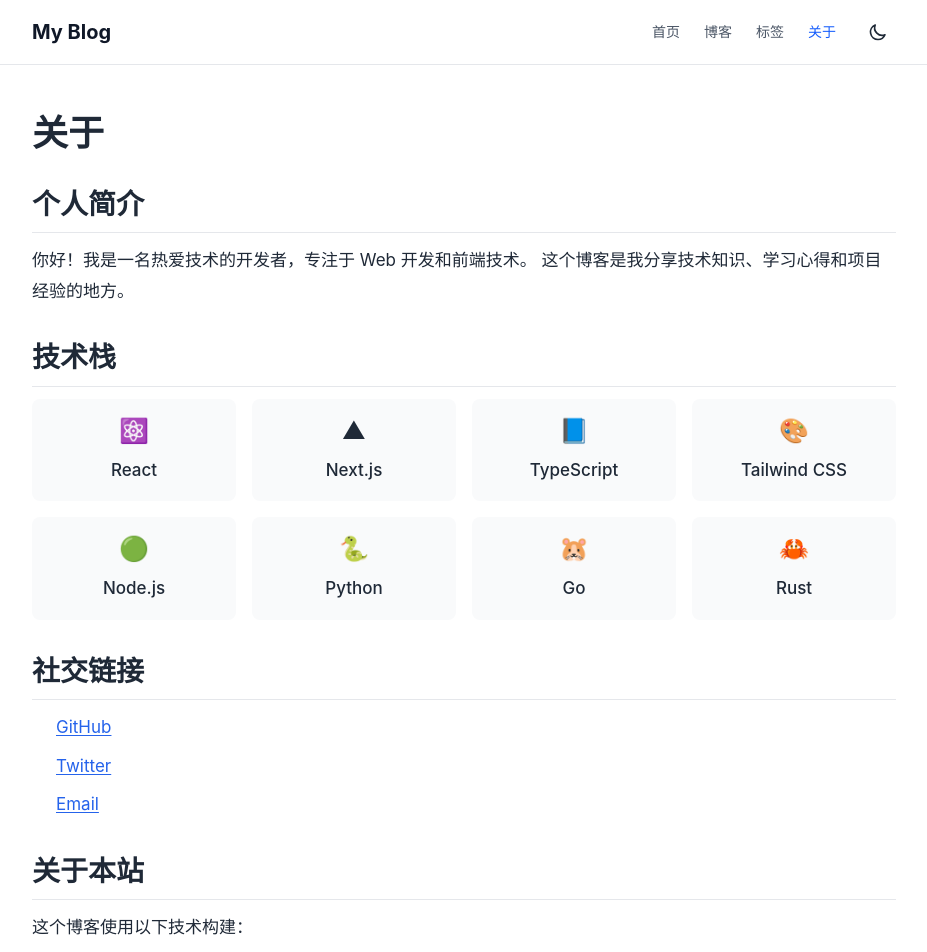
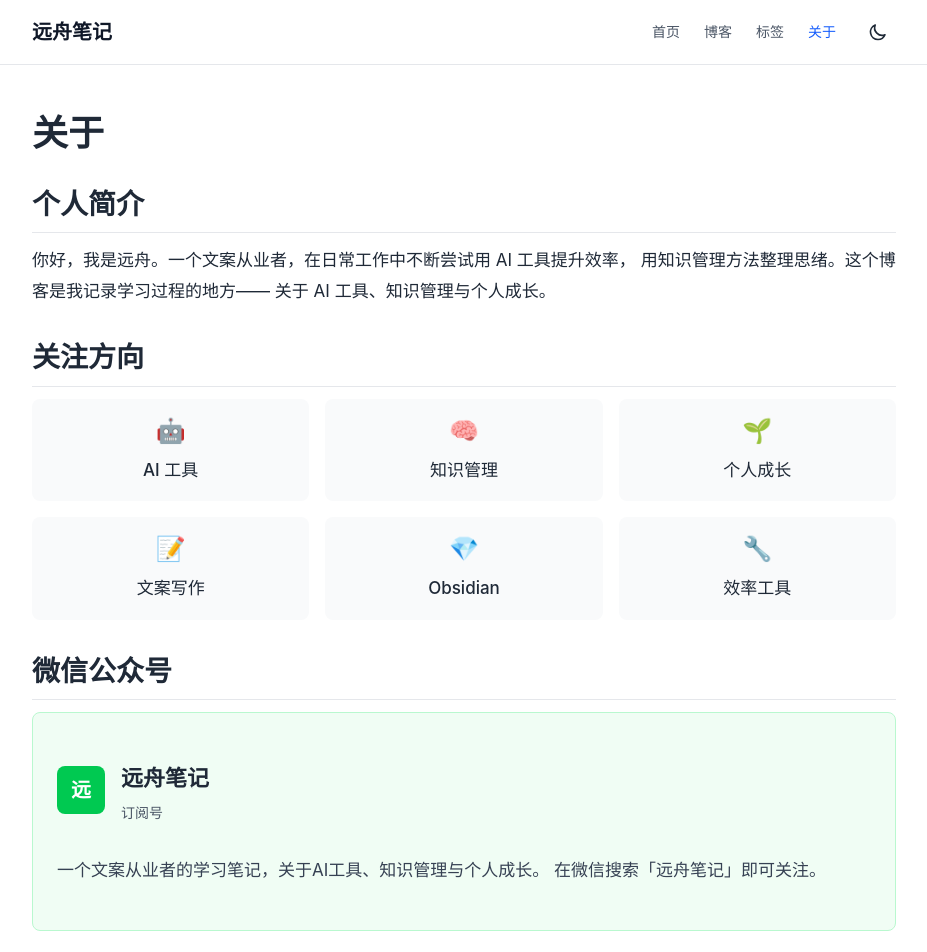
Before and after one commit to yuanzhounote/myblog, a Next.js app: page /about in a window 1280 px wide. Shown: the top 952 px of the page, without its empty margins (176-1103 px from the left). Built offline with nearby package versions, Linux system fonts and the light colour scheme.

Commit message:
update: 博客品牌统一为「远舟笔记」，更新关于页和元数据

```diff
--- a/src/app/about/page.tsx
+++ b/src/app/about/page.tsx
@@ -3,8 +3,8 @@
 import Footer from '@/components/Footer';
 
 export const metadata = {
-  title: '关于 | My Blog',
-  description: '关于我',
+  title: '关于 | 远舟笔记',
+  description: '一个文案从业者的学习笔记，关于AI工具、知识管理与个人成长。',
 };
 
 export default function AboutPage() {
@@ -20,64 +20,71 @@
             <section className="mb-8">
               <h2>个人简介</h2>
               <p>
-                你好！我是一名热爱技术的开发者，专注于 Web 开发和前端技术。
-                这个博客是我分享技术知识、学习心得和项目经验的地方。
+                你好，我是远舟。一个文案从业者，在日常工作中不断尝试用 AI 工具提升效率，
+                用知识管理方法整理思绪。这个博客是我记录学习过程的地方——
+                关于 AI 工具、知识管理与个人成长。
               </p>
             </section>
 
             <section className="mb-8">
-              <h2>技术栈</h2>
-              <div className="grid grid-cols-2 md:grid-cols-4 gap-4 not-prose">
+              <h2>关注方向</h2>
+              <div className="grid grid-cols-2 md:grid-cols-3 gap-4 not-prose">
                 <div className="p-4 bg-gray-50 dark:bg-gray-800 rounded-lg text-center">
-                  <div className="text-2xl mb-2">⚛️</div>
-                  <div className="font-medium">React</div>
+                  <div className="text-2xl mb-2">🤖</div>
+                  <div className="font-medium">AI 工具</div>
                 </div>
                 <div className="p-4 bg-gray-50 dark:bg-gray-800 rounded-lg text-center">
-                  <div className="text-2xl mb-2">▲</div>
-                  <div className="font-medium">Next.js</div>
+                  <div className="text-2xl mb-2">🧠</div>
+                  <div className="font-medium">知识管理</div>
                 </div>
                 <div className="p-4 bg-gray-50 dark:bg-gray-800 rounded-lg text-center">
-                  <div className="text-2xl mb-2">📘</div>
-                  <div className="font-medium">TypeScript</div>
+                  <div className="text-2xl mb-2">🌱</div>
+                  <div className="font-medium">个人成长</div>
                 </div>
                 <div className="p-4 bg-gray-50 dark:bg-gray-800 rounded-lg text-center">
-                  <div className="text-2xl mb-2">🎨</div>
-                  <div className="font-medium">Tailwind CSS</div>
+                  <div className="text-2xl mb-2">📝</div>
+                  <div className="font-medium">文案写作</div>
                 </div>
                 <div className="p-4 bg-gray-50 dark:bg-gray-800 rounded-lg text-center">
-                  <div className="text-2xl mb-2">🟢</div>
-                  <div className="font-medium">Node.js</div>
+                  <div className="text-2xl mb-2">💎</div>
+                  <div className="font-medium">Obsidian</div>
                 </div>
                 <div className="p-4 bg-gray-50 dark:bg-gray-800 rounded-lg text-center">
-                  <div className="text-2xl mb-2">🐍</div>
-                  <div className="font-medium">Python</div>
-                </div>
-                <div className="p-4 bg-gray-50 dark:bg-gray-800 rounded-lg text-center">
-                  <div className="text-2xl mb-2">🐹</div>
-                  <div className="font-medium">Go</div>
-                </div>
-                <div className="p-4 bg-gray-50 dark:bg-gray-800 rounded-lg text-center">
-                  <div className="text-2xl mb-2">🦀</div>
-                  <div className="font-medium">Rust</div>
+                  <div className="text-2xl mb-2">🔧</div>
+                  <div className="font-medium">效率工具</div>
                 </div>
               </div>
             </section>
 
             <section className="mb-8">
-              <h2>社交链接</h2>
+              <h2>微信公众号</h2>
+              <div className="not-prose p-6 bg-green-50 dark:bg-green-900/20 rounded-lg border border-green-200 dark:border-green-800">
+                <div className="flex items-center gap-4 mb-3">
+                  <div className="w-12 h-12 bg-green-500 rounded-lg flex items-center justify-center text-white text-xl font-bold">
+                    远
+                  </div>
+                  <div>
+                    <h3 className="font-bold text-lg">远舟笔记</h3>
+                    <p className="text-sm text-gray-600 dark:text-gray-400">订阅号</p>
+                  </div>
+                </div>
+                <p className="text-gray-700 dark:text-gray-300">
+                  一个文案从业者的学习笔记，关于AI工具、知识管理与个人成长。
+                  在微信搜索「远舟笔记」即可关注。
+                </p>
+              </div>
+            </section>
+
+            <section className="mb-8">
+              <h2>联系我</h2>
               <ul>
                 <li>
-                  <a href="https://github.com" target="_blank" rel="noopener noreferrer">
-                    GitHub
+                  <a href="https://github.com/yuanzhounote" target="_blank" rel="noopener noreferrer">
+                    GitHub: @yuanzhounote
                   </a>
                 </li>
                 <li>
-                  <a href="https://twitter.com" target="_blank" rel="noopener noreferrer">
-                    Twitter
-                  </a>
-                </li>
-                <li>
-                  <a href="mailto:hello@example.com">Email</a>
+                  微信公众号：远舟笔记
                 </li>
               </ul>
             </section>
@@ -89,7 +96,7 @@
               </p>
               <ul>
                 <li>
-                  <strong>Next.js 16</strong> - React 框架，支持 SSR 和 SSG
+                  <strong>Next.js</strong> - React 框架，支持静态生成
                 </li>
                 <li>
                   <strong>TypeScript</strong> - 类型安全的 JavaScript
@@ -102,7 +109,7 @@
                 </li>
               </ul>
               <p>
-                文章使用 Markdown 编写，支持代码高亮、数学公式等功能。
+                文章使用 Markdown 编写，支持代码高亮等功能。由 MiMo Code 辅助开发完成。
               </p>
             </section>
           </div>
--- a/src/app/blog/[slug]/page.tsx
+++ b/src/app/blog/[slug]/page.tsx
@@ -22,7 +22,7 @@
   }
 
   return {
-    title: `${post.title} | My Blog`,
+    title: `${post.title} | 远舟笔记`,
     description: post.description || post.excerpt,
     keywords: post.tags,
   };
--- a/src/app/layout.tsx
+++ b/src/app/layout.tsx
@@ -2,9 +2,9 @@
 import "./globals.css";
 
 export const metadata: Metadata = {
-  title: "My Blog | 技术博客",
-  description: "一个关于 Web 开发、编程和技术的个人博客",
-  keywords: ["博客", "技术", "Web 开发", "Next.js", "React", "TypeScript"],
+  title: "远舟笔记",
+  description: "一个文案从业者的学习笔记，关于AI工具、知识管理与个人成长。",
+  keywords: ["博客", "AI", "知识管理", "个人成长", "效率工具", "Obsidian", "文案"],
 };
 
 export default function RootLayout({
--- a/src/app/page.tsx
+++ b/src/app/page.tsx
@@ -14,9 +14,9 @@
       <main className="flex-1">
         <div className="max-w-4xl mx-auto px-4 py-12">
           <section className="mb-12">
-            <h1 className="text-4xl font-bold mb-4">My Blog</h1>
+            <h1 className="text-4xl font-bold mb-4">远舟笔记</h1>
             <p className="text-lg text-gray-600 dark:text-gray-400 mb-6">
-              一个关于 Web 开发、编程和技术的个人博客
+              一个文案从业者的学习笔记，关于AI工具、知识管理与个人成长。
             </p>
             <Link
               href="/blog"
--- a/src/app/tags/page.tsx
+++ b/src/app/tags/page.tsx
@@ -4,7 +4,7 @@
 import { getAllTags } from '@/lib/blog';
 
 export const metadata = {
-  title: '标签 | My Blog',
+  title: '标签 | 远舟笔记',
   description: '浏览所有文章标签',
 };
 
--- a/src/components/Footer.tsx
+++ b/src/components/Footer.tsx
@@ -6,7 +6,7 @@
       <div className="max-w-4xl mx-auto px-4 py-8">
         <div className="flex flex-col md:flex-row items-center justify-between gap-4">
           <div className="text-sm text-gray-500 dark:text-gray-400">
-            © {new Date().getFullYear()} My Blog. All rights reserved.
+            © {new Date().getFullYear()} 远舟笔记
           </div>
 
           <div className="flex items-center gap-6">
--- a/src/components/Navigation.tsx
+++ b/src/components/Navigation.tsx
@@ -47,7 +47,7 @@
       <div className="max-w-4xl mx-auto px-4">
         <div className="flex items-center justify-between h-16">
           <Link href="/" className="text-xl font-bold text-gray-900 dark:text-white">
-            My Blog
+            远舟笔记
           </Link>
 
           {/* Desktop Navigation */}
--- a/src/lib/feed.ts
+++ b/src/lib/feed.ts
@@ -2,7 +2,7 @@
 import path from 'path';
 import { getAllPosts } from './blog';
 
-const BASE_URL = 'https://myblog.vercel.app';
+const BASE_URL = 'https://myblog-umber-nine.vercel.app';
 
 export function generateSitemap(): string {
   const posts = getAllPosts();
@@ -60,9 +60,9 @@
   return `<?xml version="1.0" encoding="UTF-8"?>
 <rss version="2.0" xmlns:atom="http://www.w3.org/2005/Atom">
   <channel>
-    <title>My Blog</title>
+    <title>远舟笔记</title>
     <link>${BASE_URL}</link>
-    <description>一个关于 Web 开发、编程和技术的个人博客</description>
+    <description>一个文案从业者的学习笔记，关于AI工具、知识管理与个人成长。</description>
     <language>zh-CN</language>
     <lastBuildDate>${new Date().toUTCString()}</lastBuildDate>
     <atom:link href="${BASE_URL}/rss.xml" rel="self" type="application/rss+xml" />
```
